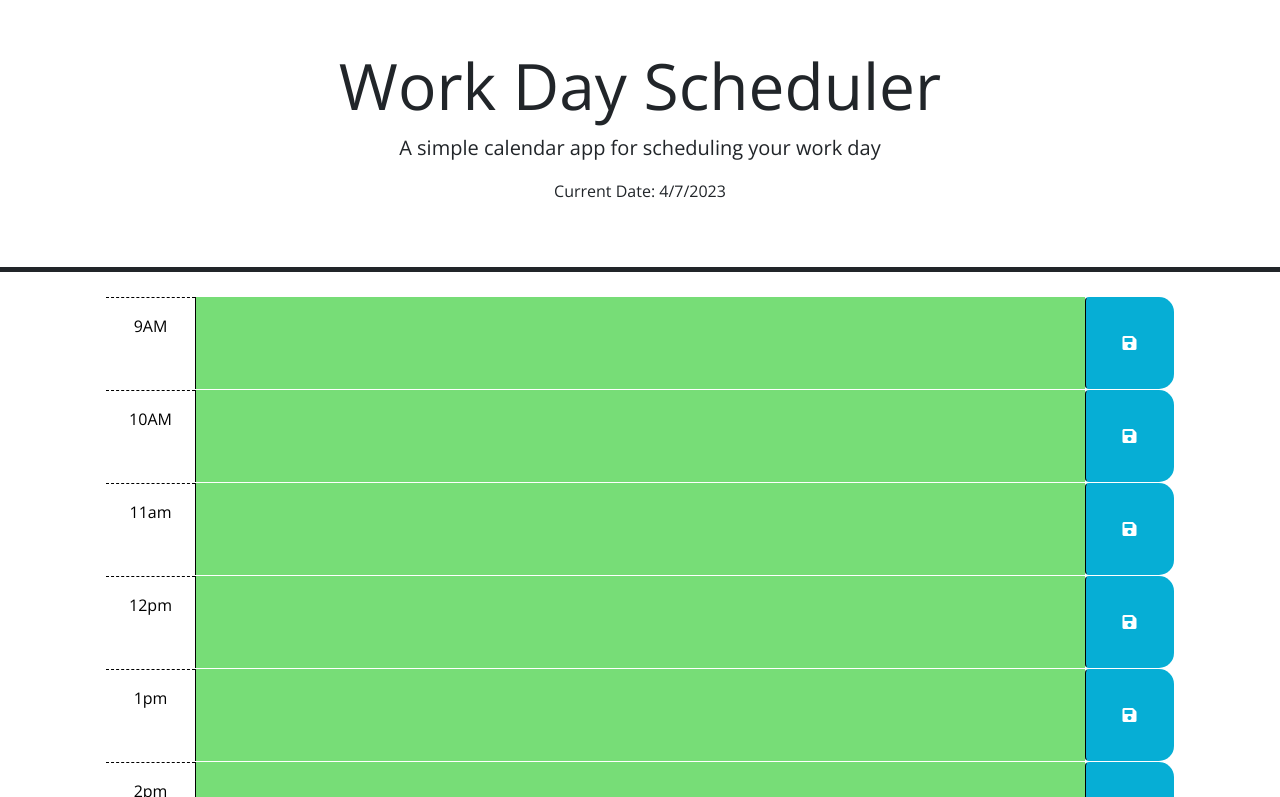
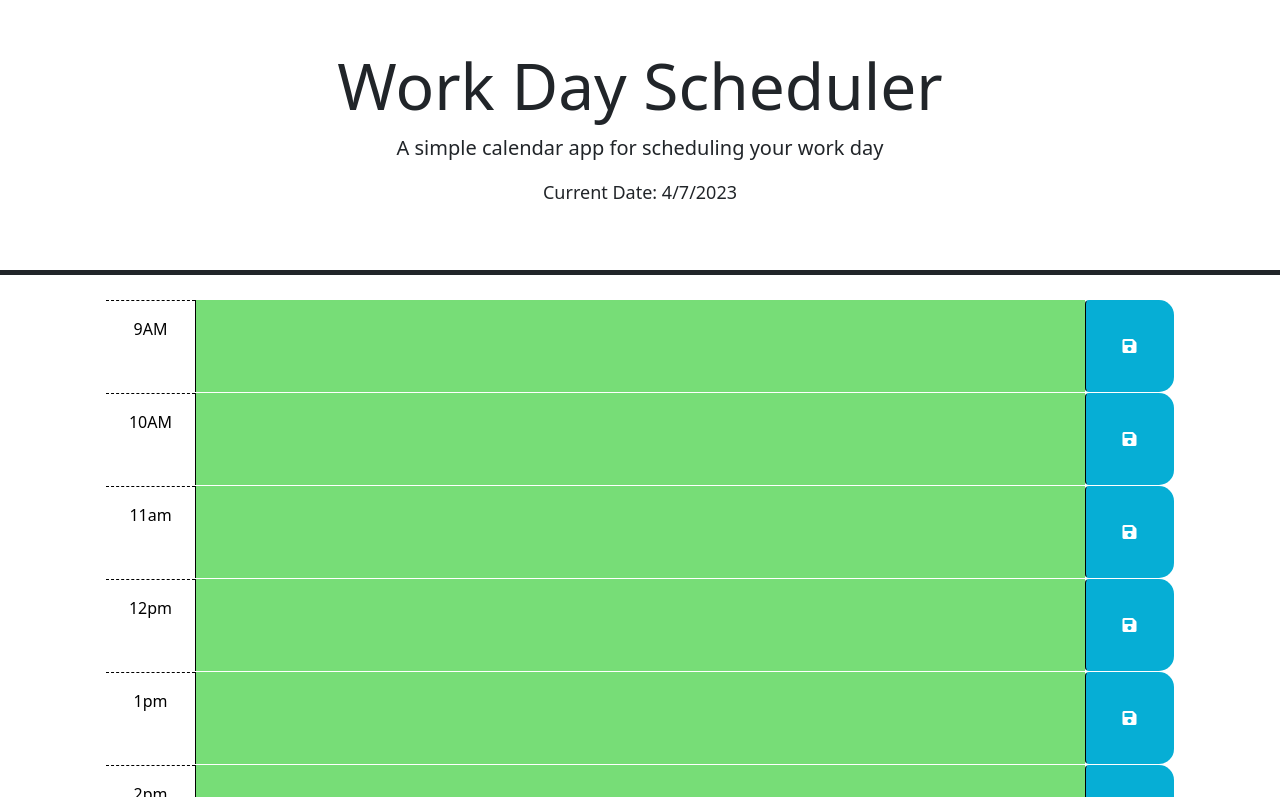
Before and after one commit to CTep09/daily-planner, a plain HTML site: page index.html in a window 1280 px wide. Shown: the top 797 px of the page. Drawn offline with nearby package versions, Linux system fonts and the light colour scheme.

Commit message:
Data added on page

```diff
--- a/css/style.css
+++ b/css/style.css
@@ -1,5 +1,5 @@
 body {
-  font-family: 'Open Sans', sans-serif;
+  font-family: ''Open Sans', sans-serif;'
   font-size: 16px;
 }
 
@@ -57,3 +57,7 @@ textarea {
   font-size: 20px;
   transition: all 0.3s ease-in-out;
 }
+
+#currentDate {
+  font-size: 18px;
+}
```
